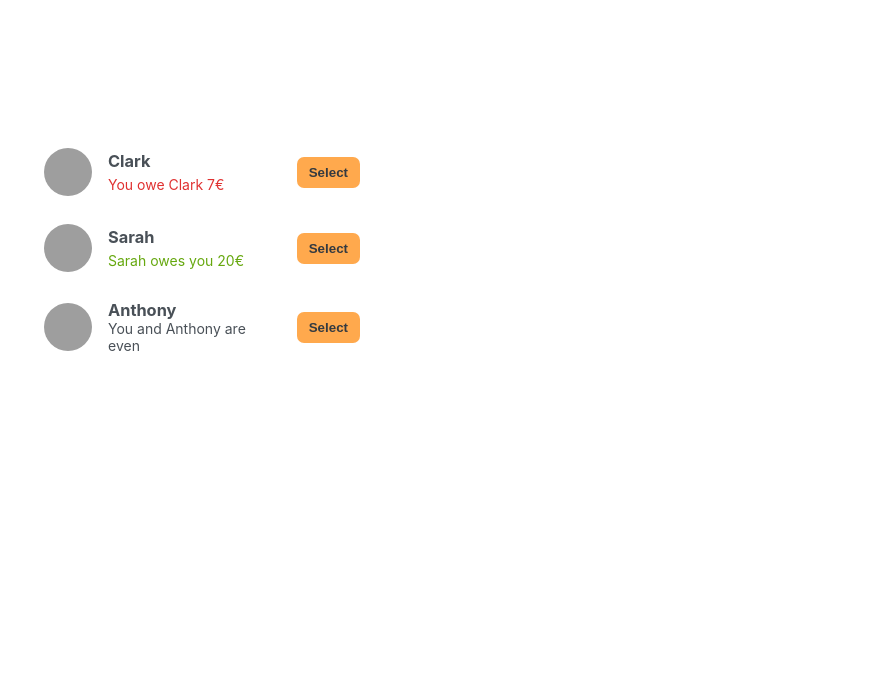
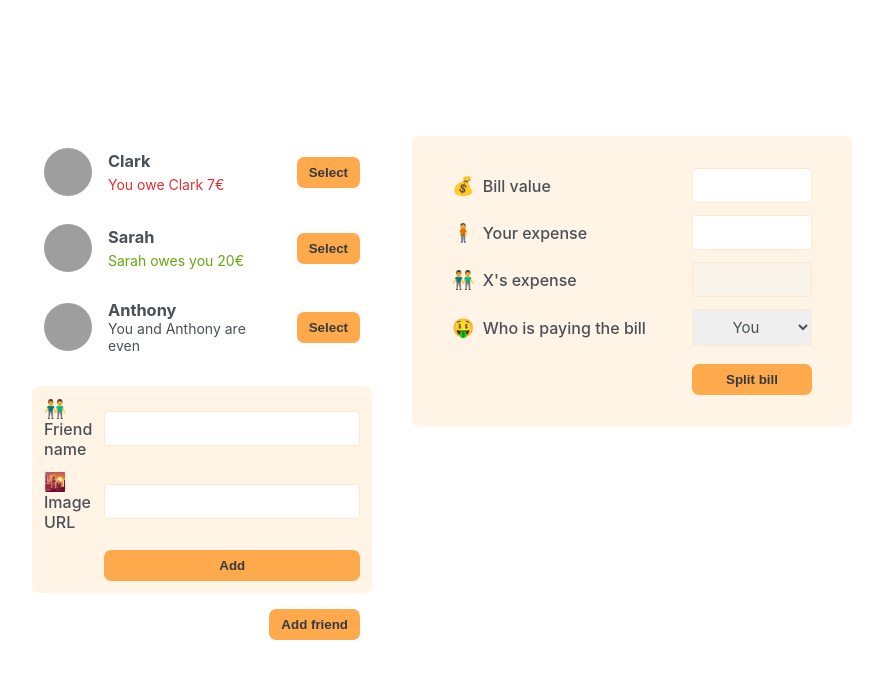
Before and after one commit to marco-vidali/the-ultimate-react-course-2024-react-redux-and-more, a React (Create React App) app in the folder 06-eat-n-split/: page / in a window 1280 px wide. Shown: the top 678 px of the page, without its empty margins (198-1081 px from the left). Built offline with nearby package versions, Linux system fonts and the light colour scheme; grey boxes are pictures that could not be loaded.

Commit message:
Building the Static App Forms

```diff
--- a/06-eat-n-split/src/App.js
+++ b/06-eat-n-split/src/App.js
@@ -24,7 +24,11 @@
     <div className="app">
       <div className="sidebar">
         <FriendsList />
+        <FormAddFriend />
+        <Button>Add friend</Button>
       </div>
+
+      <FormSplitBill />
     </div>
   );
 }
@@ -60,7 +64,48 @@
 
       {friend.balance === 0 && <p>You and {friend.name} are even</p>}
 
-      <button className="button">Select</button>
+      <Button>Select</Button>
     </li>
   );
 }
+
+function Button({ children }) {
+  return <button className="button">{children}</button>;
+}
+
+function FormAddFriend() {
+  return (
+    <form className="form-add-friend">
+      <label>👬 Friend name</label>
+      <input type="text" />
+
+      <label>🌇 Image URL</label>
+      <input type="text" />
+
+      <Button>Add</Button>
+    </form>
+  );
+}
+
+function FormSplitBill() {
+  return (
+    <form className="form-split-bill">
+      <label>💰 Bill value</label>
+      <input type="text" />
+
+      <label>🧍 Your expense</label>
+      <input type="text" />
+
+      <label>👬 X's expense</label>
+      <input type="text" disabled />
+
+      <label>🤑 Who is paying the bill</label>
+      <select>
+        <option value="user">You</option>
+        <option value="friend">X</option>
+      </select>
+
+      <Button>Split bill</Button>
+    </form>
+  );
+}
```
